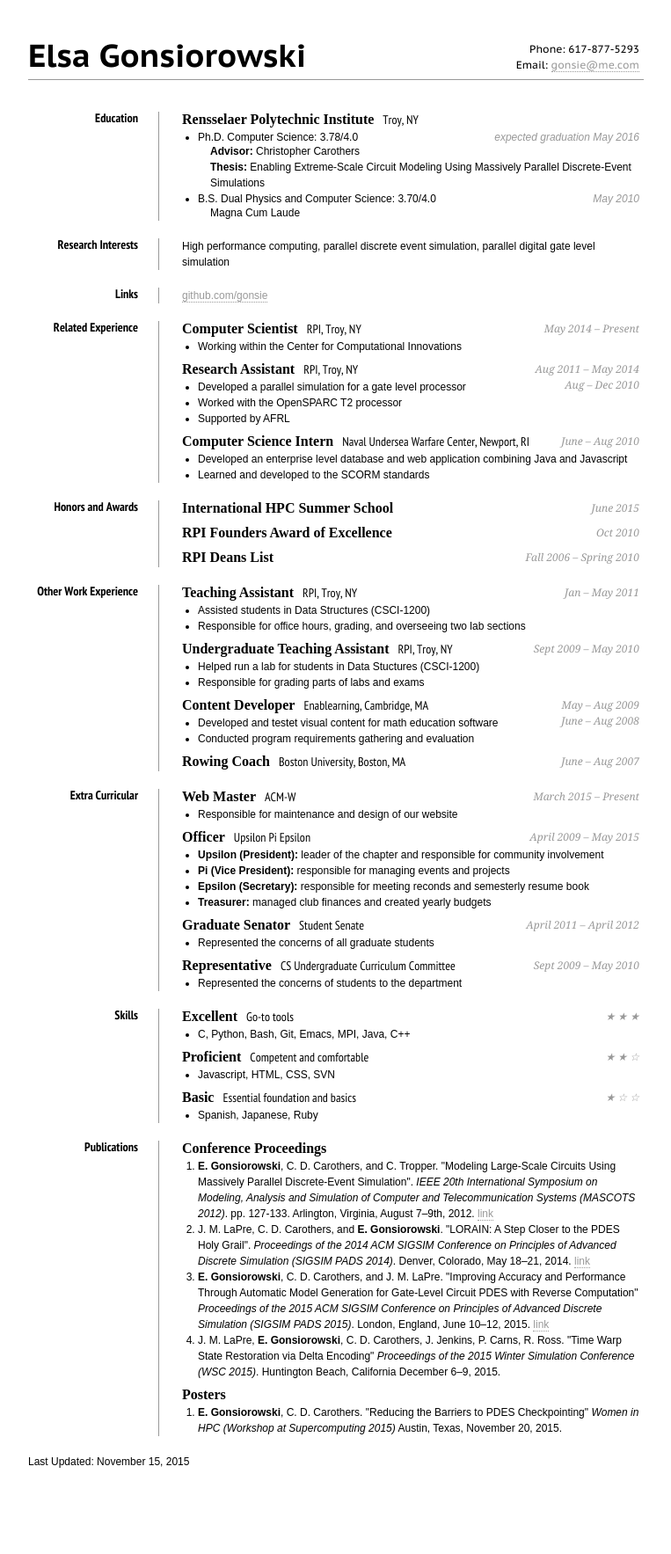
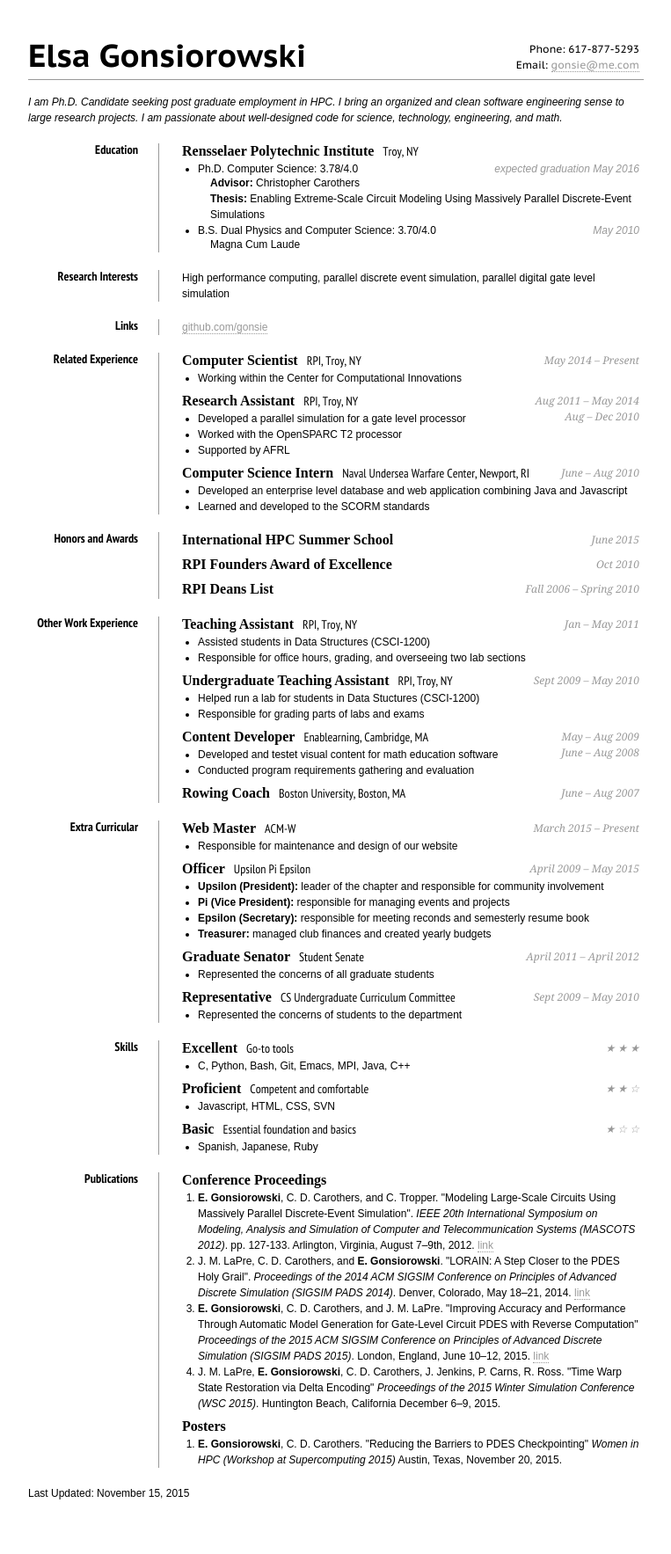
Before and after one commit to gonsie/gonsie.github.io, a Jekyll site: the page index.html, which Jekyll copies as it is, in a window 1280 px wide. Shown: the whole page at 88% size, without its empty margins (258-1021 px from the left). Built offline with Jekyll 4.4.1, drawn with Linux system fonts in a browser that asks for light colours; some web fonts are replaced; Markdown is read by kramdown in place of the engine named in the settings; before the commit the page ends 1731 px from its top, so only the background shows below that.

Commit message:
added objective

```diff
--- a/index.html
+++ b/index.html
@@ -60,13 +60,13 @@
 			</p>
 		</div>
 
-<!-- 		<div id="objective">
+		<div id="objective">
 			<p>
-				I am an outgoing and energetic young professional, seeking a summer internship in the Boston area.
+				I am Ph.D. Candidate seeking post graduate employment in HPC.
 				I bring an organized and clean software engineering sense to large research projects.
 				I am passionate about well-designed code for science, technology, engineering, and math.
 			</p>
-		</div> -->
+		</div>
 
 		<div class="clear"></div>
 
```
